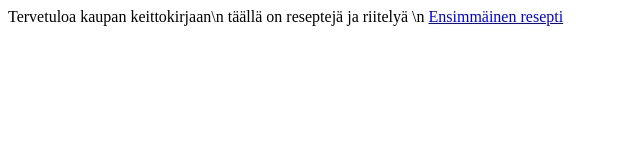
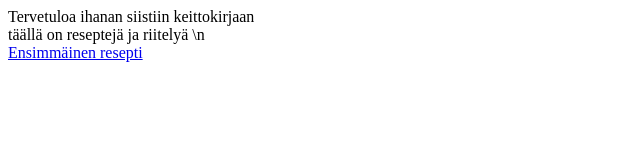
Before and after one commit to snjope/cookbook, a plain HTML site: page index.html in a window 1280 px wide. Shown: the whole page, without its empty margins (0-640 px from the left). Drawn offline with Linux system fonts and the light colour scheme.

Commit message:
added empty rows

```diff
--- a/index.html
+++ b/index.html
@@ -2,11 +2,13 @@
 <html>
 
 <head>
-  <a>Tervetuloa kaupan keittokirjaan\n</a>
+  <a>Tervetuloa ihanan siistiin keittokirjaan</a>
+  <br>
 </head>
 
 <body>
   <text>täällä on reseptejä ja riitelyä \n</text>
+  <br>
   <a href="/recipes/example_recipe.md">Ensimmäinen resepti</a>
 </body>
 
```
